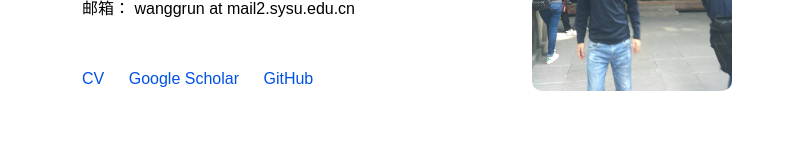
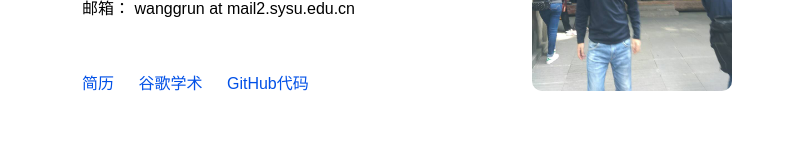
Before and after one commit to wanggrun/wanggrun.github.io, a plain HTML site: page projects/zw.html in a window 1280 px wide. Shown: the part 246-406 px from the top of the page, without its empty margins (233-1041 px from the left). Drawn offline with Linux system fonts and the light colour scheme.

Commit message:
upload Chinese Version

```diff
--- a/projects/zw.html
+++ b/projects/zw.html
@@ -70,9 +70,9 @@ a, a:visited { color : #0050e7; }
             </p>
                 <br>
             <p class="external">
-                <a href="https://wanggrun.github.io/" class="first">CV</a>
-                <a href="https://wanggrun.github.io/">Google Scholar</a>
-                <a href="https://wanggrun.github.io/">GitHub</a>
+                <a href="https://wanggrun.github.io/" class="first">简历</a>
+                <a href="https://wanggrun.github.io/">谷歌学术</a>
+                <a href="https://wanggrun.github.io/">GitHub代码</a>
             </p>
         </div>
     </div>
```
